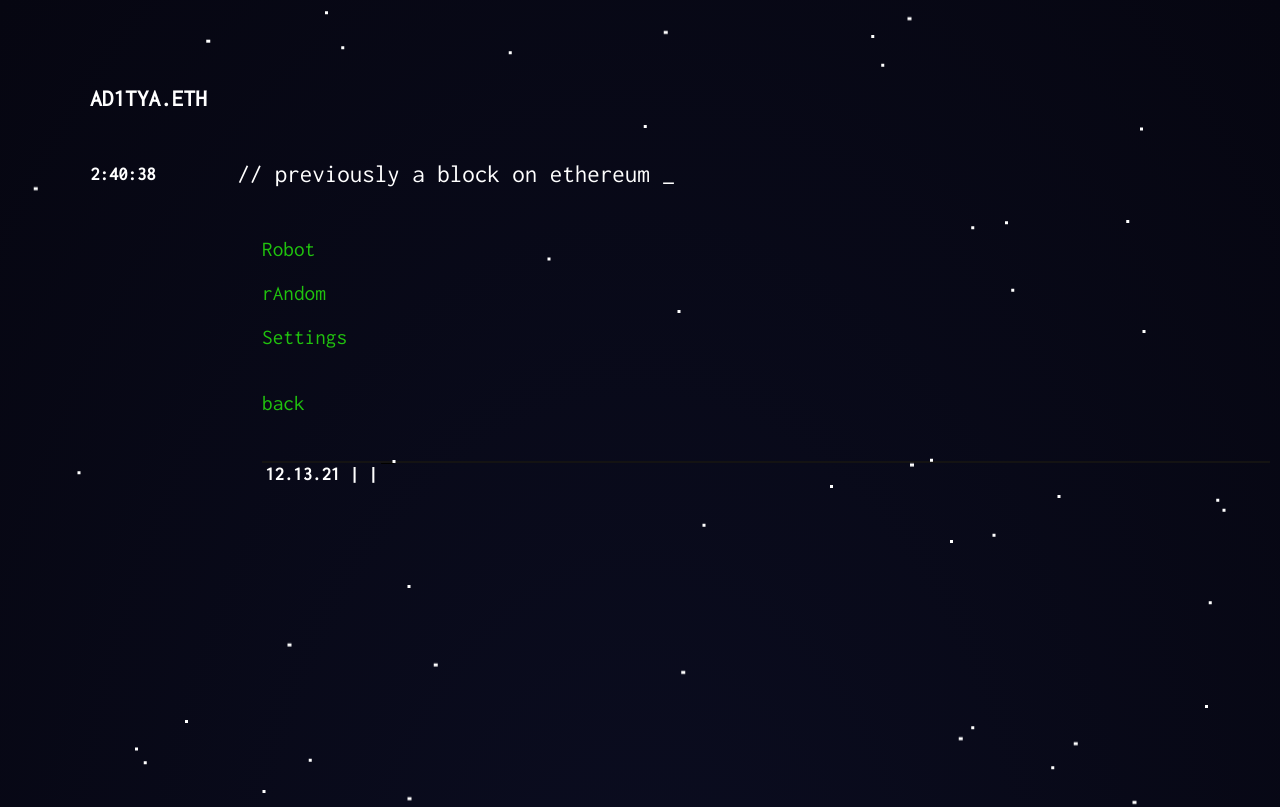
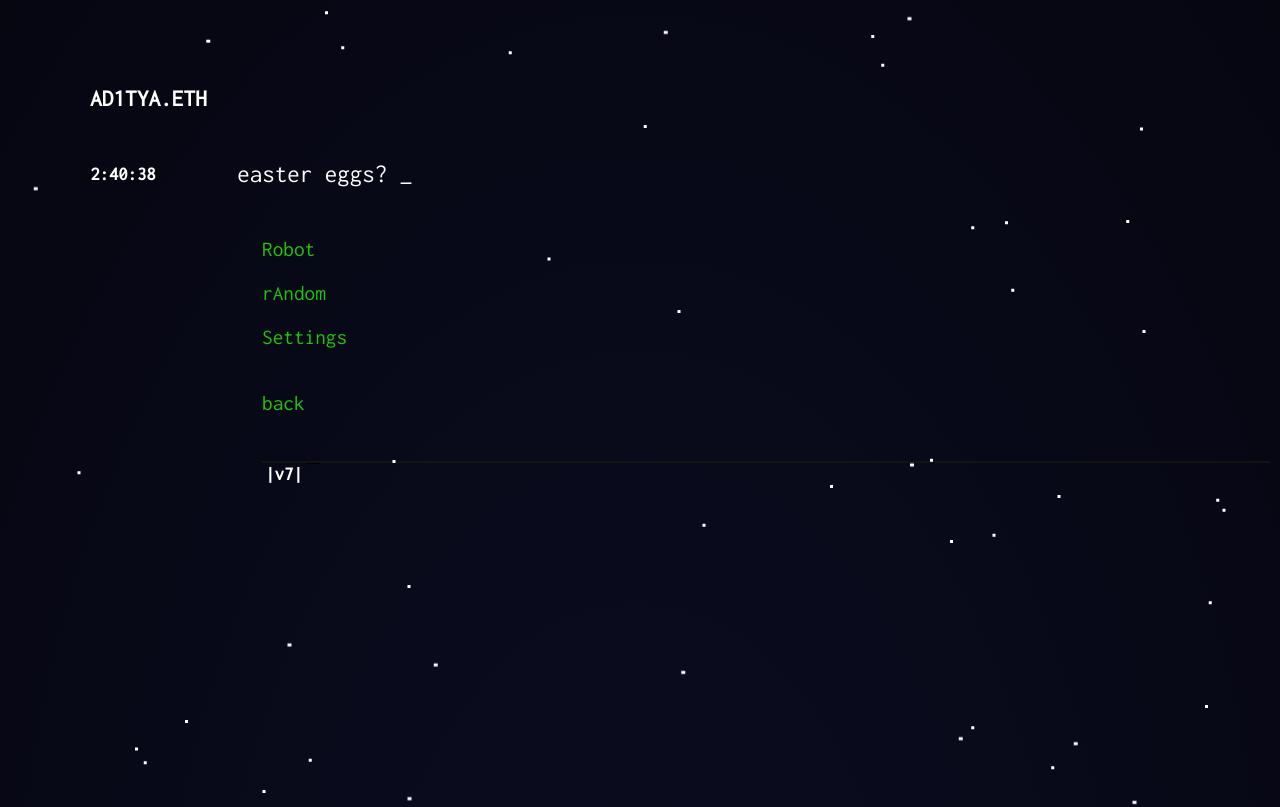
Before and after one commit to adityasreedhar/adityasreedhar.github.io, a plain HTML site: page extras.html in a window 1280 px wide. Shown: the top 807 px of the page. Drawn offline with Linux system fonts and the light colour scheme; a web font is replaced by a local one.

Commit message:
Add files via upload

```diff
--- a/extras.html
+++ b/extras.html
@@ -83,7 +83,7 @@ function checkTime(i) {
 
     <th>
  <div class="menu" >
- <p id="start">// previously a block on ethereum </p>
+ <p id="start">easter eggs? </p>
 
         </div>
     </th>
@@ -145,7 +145,7 @@ function myFunction() {
          <table>
 
           <tr >
-    <th id="min">12.13.21 | | </th>
+    <th id="min"> |v7| </th>
     <th id="minn"></th>
     <th> <div class="addthis_inline_follow_toolbox"></div></th>
         </tr>
```
Also changed, not shown: index.html (+2 -2 lines).
